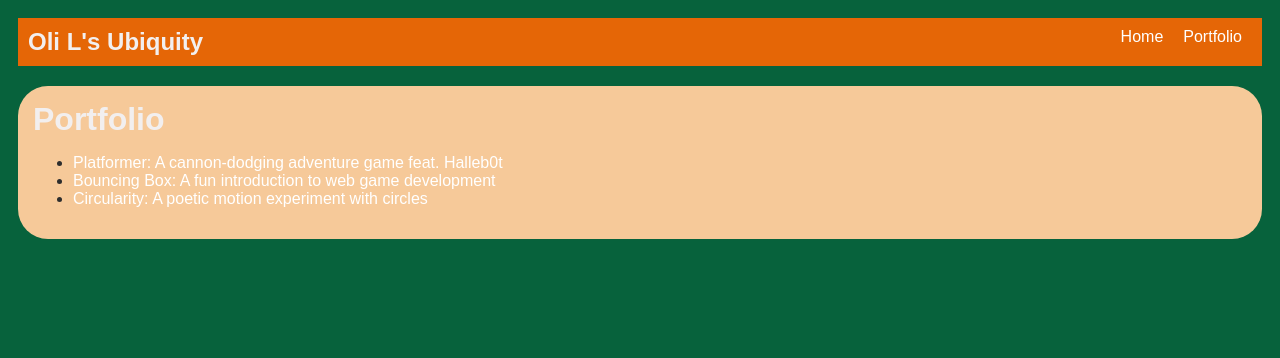
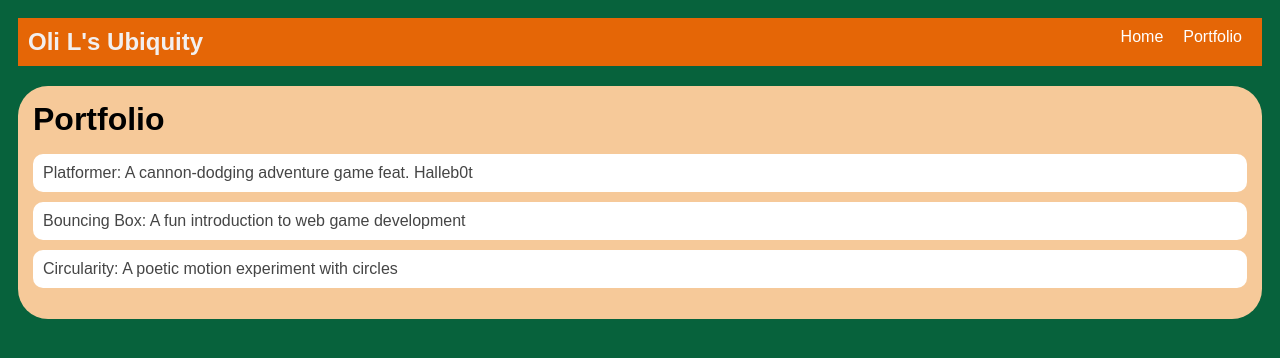
Before and after one commit to OLimjuco13/OLimjuco13.github.io, a plain HTML site: page portfolio.html in a window 1280 px wide. Drawn offline with Linux system fonts and the light colour scheme.

Commit message:
portfolio page customized w/ css

```diff
--- a/style.css
+++ b/style.css
@@ -79,6 +79,31 @@ h2, h3 {
     margin: 0px;
 }
 
+/* Portfolio styles */
+.content h1 {
+  color: black;
+}
+
+#portfolio {
+  list-style-type: none;
+  padding-left: 0;
+}
+
+#portfolio li {
+  background: #fff;
+  padding: 10px;
+  border-radius: 10px;
+  margin-bottom: 10px;
+}
+
+#portfolio li:hover {
+  background: #eee;
+}
+
+#portfolio a {
+  text-decoration: none;
+  color: #454545;
+}
 
 /* responsive web design */
 @media screen and (min-width: 120px) and (max-width: 1080px) {
```
